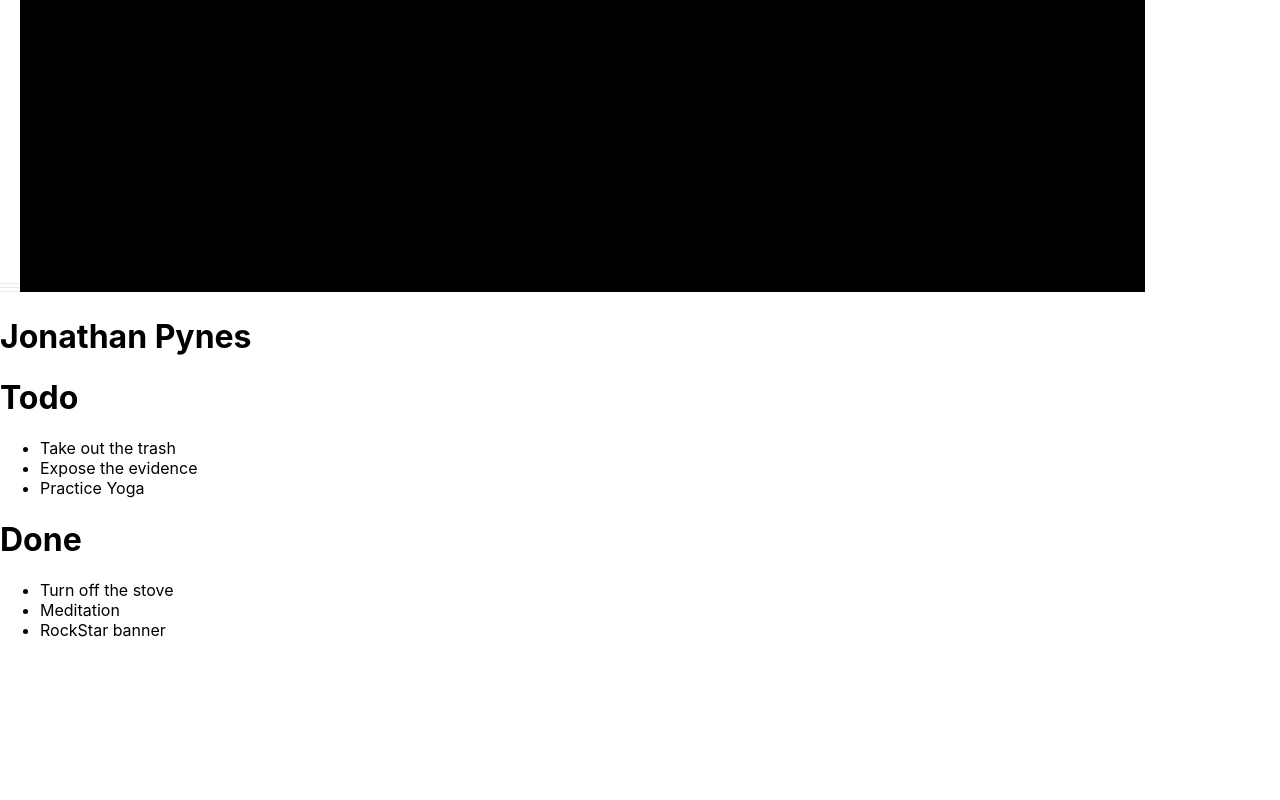
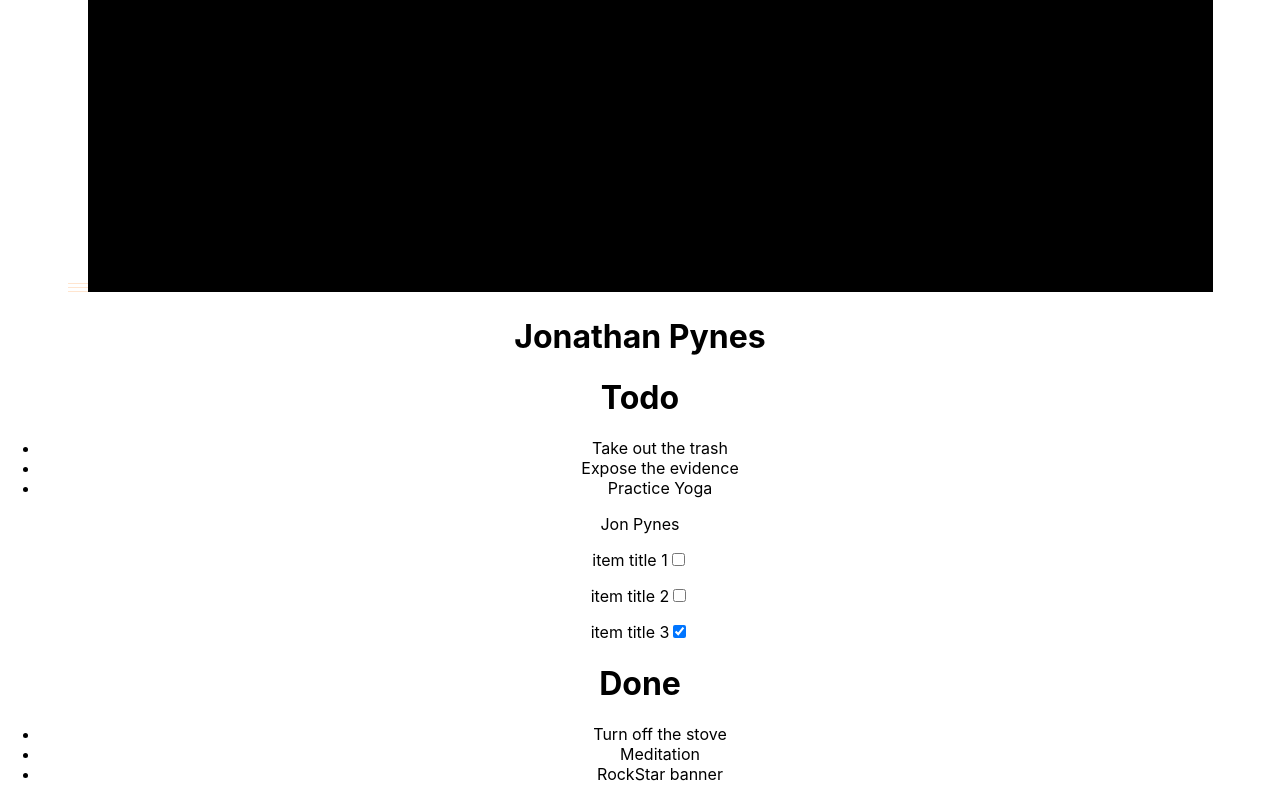
Before and after one commit to tristyntech/ux-q4-react-todo-app-JonathanPynes, a React (Create React App) app: page / in a window 1280 px wide. Shown: the part 1709-2509 px from the top of the page. Before the commit the page ends 2365 px from the top, so only its background shows below. Built offline with nearby package versions, Linux system fonts and the light colour scheme.

Commit message:
This is a little messy

```diff
--- a/src/App.css
+++ b/src/App.css
@@ -1 +1,3 @@
-/* Your CSS Here */
+.App {
+  text-align: center;
+}
--- a/src/App.js
+++ b/src/App.js
@@ -2,6 +2,33 @@ import React from "react";
 import "./App.css";
 import hamburger from "./images/Hamburger Menu.svg";
 import profile from "./images/Profile b&w.jpg";
+const todoList = [
+  {
+    id: 1,
+    title: "item title",
+    description: "your description",
+    completed: false,
+  },
+  {
+    id: 2,
+    title: "item title",
+    description: "your description",
+    completed: false,
+  },
+  {
+    id: 3,
+    title: "item title",
+    description: "your description",
+    completed: true,
+  },
+];
+
+const user = [
+  {
+    userName: "Jon Pynes",
+    avatarUrl: "",
+  },
+];
 
 function App() {
   let myVariable = "I am a variable!";
@@ -9,6 +36,7 @@ function App() {
   let purpleDino = "I am a purple Dino";
   let imgMaybe =
     "Jake or who ever is grading this... can I use these variable to switch between pics after a click event?";
+
   return (
     <div className="App">
       <header className="App-header">
@@ -23,6 +51,19 @@ function App() {
               <li className="Todo-ul-li">Expose the evidence</li>
               <li className="Todo-ul-li">Practice Yoga</li>
             </ul>
+          </div>
+          <div>
+            {user.map((userInfo) => (
+              <p>{userInfo.userName}</p>
+            ))}
+          </div>
+          <div>
+            {todoList.map((todoItem) => (
+              <p>
+                {todoItem.title} {todoItem.id}
+                <input type="checkbox" checked={todoItem.completed} />
+              </p>
+            ))}
           </div>
         </div>
         <div className="Done">
```
